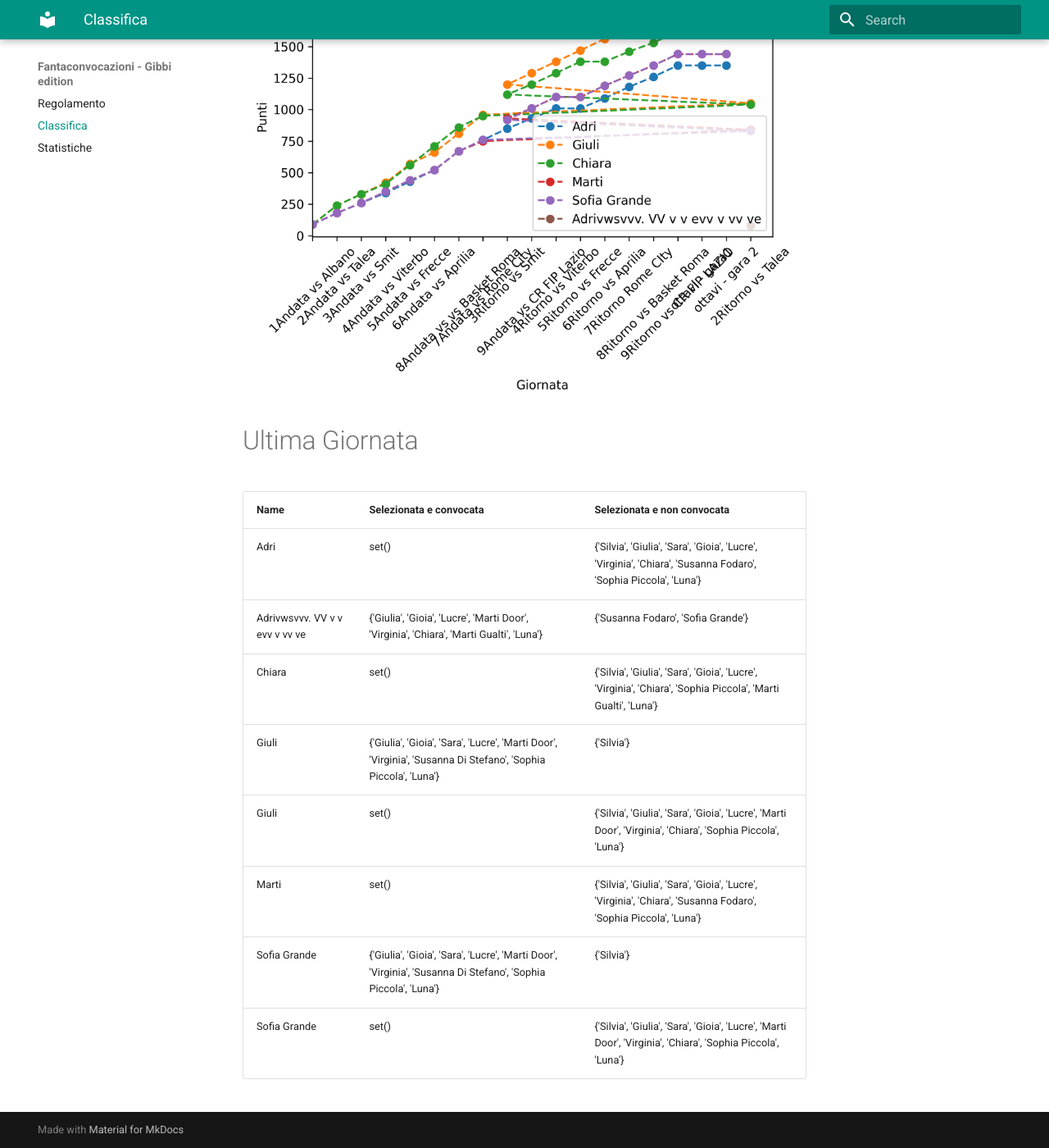
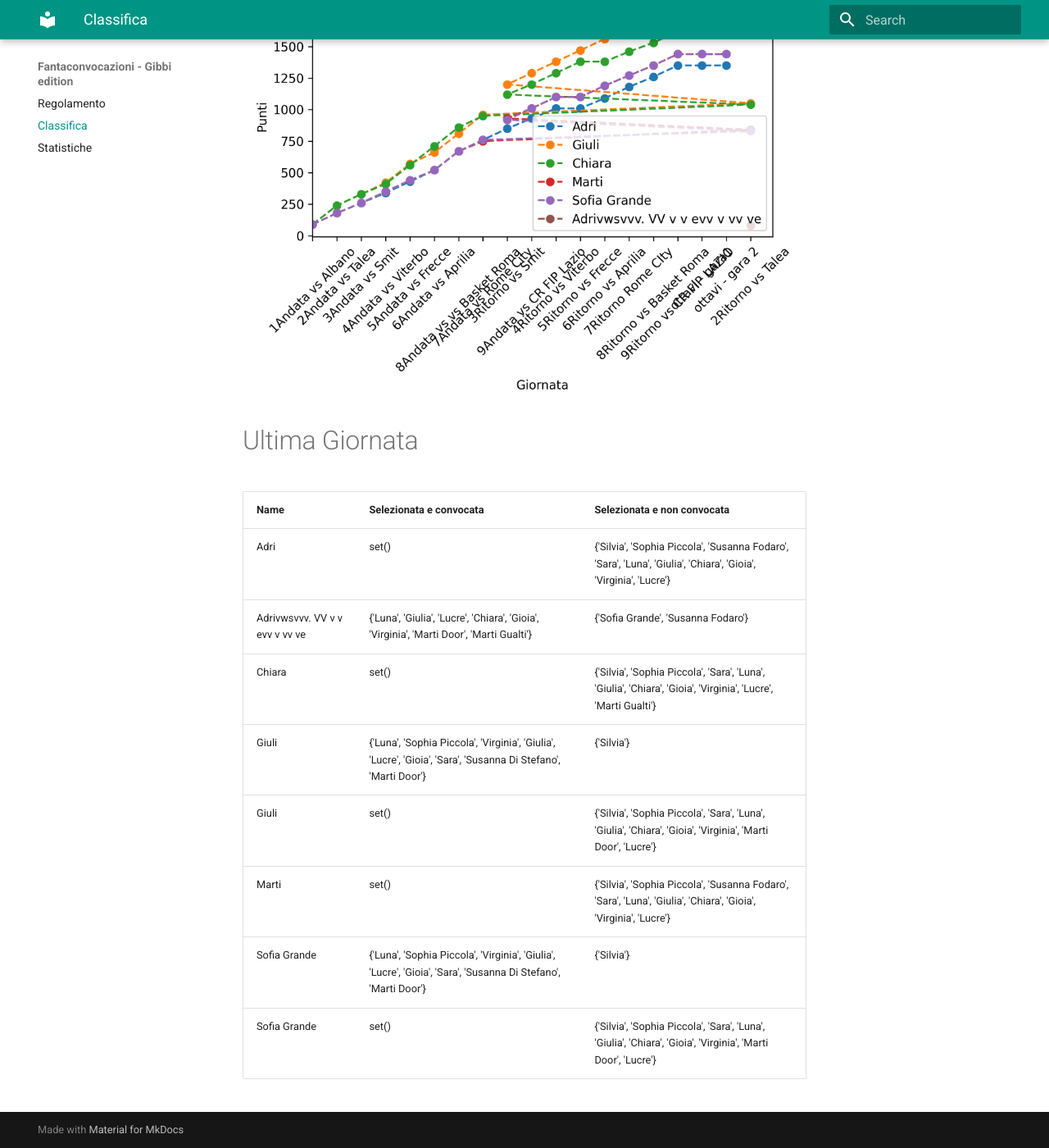
Before and after one commit to martinig94/fantagibbi, an MkDocs documentation site: the page built from docs/Classifica.md, in a window 1280 px wide and 1400 px high, scrolled down 676 px. Shown: the whole window at 82% size. Built offline with MkDocs 1.6.1 and Material for MkDocs 9.7.7, drawn with Linux system fonts in a browser that asks for light colours.

Commit message:
Auto-update from main.py

```diff
--- a/docs/Classifica.md
+++ b/docs/Classifica.md
@@ -19,12 +19,12 @@
 <!-- START_TABLE CORRECT -->
 | Name                           | Selezionata e convocata                                                                                        | Selezionata e non convocata                                                                                      |
 |:-------------------------------|:---------------------------------------------------------------------------------------------------------------|:-----------------------------------------------------------------------------------------------------------------|
-| Adri                           | set()                                                                                                          | {'Silvia', 'Giulia', 'Sara', 'Gioia', 'Lucre', 'Virginia', 'Chiara', 'Susanna Fodaro', 'Sophia Piccola', 'Luna'} |
-| Adrivwsvvv. VV v v evv v vv ve | {'Giulia', 'Gioia', 'Lucre', 'Marti Door', 'Virginia', 'Chiara', 'Marti Gualti', 'Luna'}                       | {'Susanna Fodaro', 'Sofia Grande'}                                                                               |
-| Chiara                         | set()                                                                                                          | {'Silvia', 'Giulia', 'Sara', 'Gioia', 'Lucre', 'Virginia', 'Chiara', 'Sophia Piccola', 'Marti Gualti', 'Luna'}   |
-| Giuli                          | {'Giulia', 'Gioia', 'Sara', 'Lucre', 'Marti Door', 'Virginia', 'Susanna Di Stefano', 'Sophia Piccola', 'Luna'} | {'Silvia'}                                                                                                       |
-| Giuli                          | set()                                                                                                          | {'Silvia', 'Giulia', 'Sara', 'Gioia', 'Lucre', 'Marti Door', 'Virginia', 'Chiara', 'Sophia Piccola', 'Luna'}     |
-| Marti                          | set()                                                                                                          | {'Silvia', 'Giulia', 'Sara', 'Gioia', 'Lucre', 'Virginia', 'Chiara', 'Susanna Fodaro', 'Sophia Piccola', 'Luna'} |
-| Sofia Grande                   | {'Giulia', 'Gioia', 'Sara', 'Lucre', 'Marti Door', 'Virginia', 'Susanna Di Stefano', 'Sophia Piccola', 'Luna'} | {'Silvia'}                                                                                                       |
-| Sofia Grande                   | set()                                                                                                          | {'Silvia', 'Giulia', 'Sara', 'Gioia', 'Lucre', 'Marti Door', 'Virginia', 'Chiara', 'Sophia Piccola', 'Luna'}     |
+| Adri                           | set()                                                                                                          | {'Silvia', 'Sophia Piccola', 'Susanna Fodaro', 'Sara', 'Luna', 'Giulia', 'Chiara', 'Gioia', 'Virginia', 'Lucre'} |
+| Adrivwsvvv. VV v v evv v vv ve | {'Luna', 'Giulia', 'Lucre', 'Chiara', 'Gioia', 'Virginia', 'Marti Door', 'Marti Gualti'}                       | {'Sofia Grande', 'Susanna Fodaro'}                                                                               |
+| Chiara                         | set()                                                                                                          | {'Silvia', 'Sophia Piccola', 'Sara', 'Luna', 'Giulia', 'Chiara', 'Gioia', 'Virginia', 'Lucre', 'Marti Gualti'}   |
+| Giuli                          | {'Luna', 'Sophia Piccola', 'Virginia', 'Giulia', 'Lucre', 'Gioia', 'Sara', 'Susanna Di Stefano', 'Marti Door'} | {'Silvia'}                                                                                                       |
+| Giuli                          | set()                                                                                                          | {'Silvia', 'Sophia Piccola', 'Sara', 'Luna', 'Giulia', 'Chiara', 'Gioia', 'Virginia', 'Marti Door', 'Lucre'}     |
+| Marti                          | set()                                                                                                          | {'Silvia', 'Sophia Piccola', 'Susanna Fodaro', 'Sara', 'Luna', 'Giulia', 'Chiara', 'Gioia', 'Virginia', 'Lucre'} |
+| Sofia Grande                   | {'Luna', 'Sophia Piccola', 'Virginia', 'Giulia', 'Lucre', 'Gioia', 'Sara', 'Susanna Di Stefano', 'Marti Door'} | {'Silvia'}                                                                                                       |
+| Sofia Grande                   | set()                                                                                                          | {'Silvia', 'Sophia Piccola', 'Sara', 'Luna', 'Giulia', 'Chiara', 'Gioia', 'Virginia', 'Marti Door', 'Lucre'}     |
 <!-- END_TABLE CORRECT -->
```
